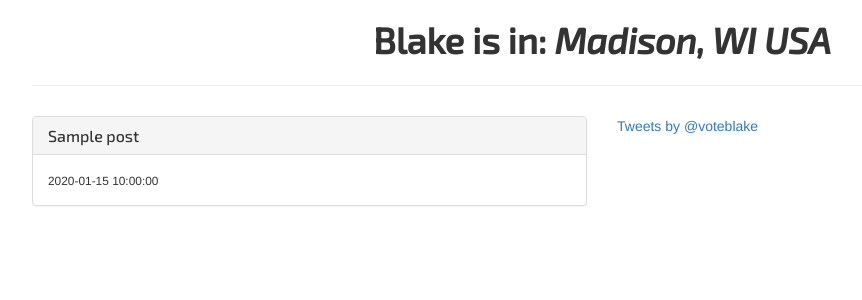
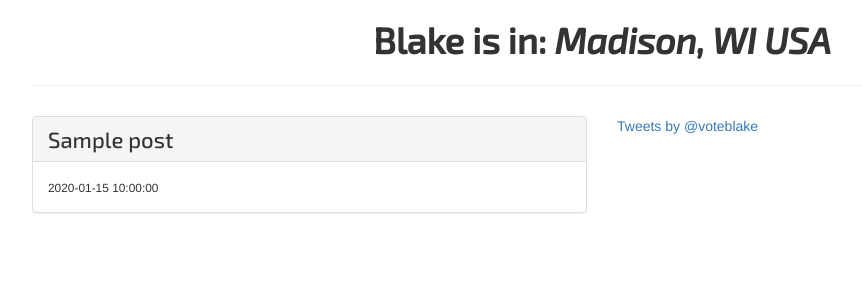
Before and after one commit to voteblake/wib, a Python web app: template app/templates/blog/posts.html in a window 1280 px wide. Shown: the top 300 px of the page, without its empty margins (38-900 px from the left). Run offline with Jinja, Linux system fonts and the light colour scheme; the template is opened without the code that fills it: most values are stand-ins (such as "Sample title", 1, 10 or a date in 2020); some libraries are stand-ins or nearby versions.

Commit message:
panel title styling

```diff
--- a/app/static/blog.css
+++ b/app/static/blog.css
@@ -21,3 +21,7 @@ h6, .h6 {
   font-family: 'Exo 2', sans-serif;
   font-weight: bold;
 }
+
+.panel-title {
+  font-size: 22px;
+}
```
Lines whose indentation alone changed are shown as unchanged.
